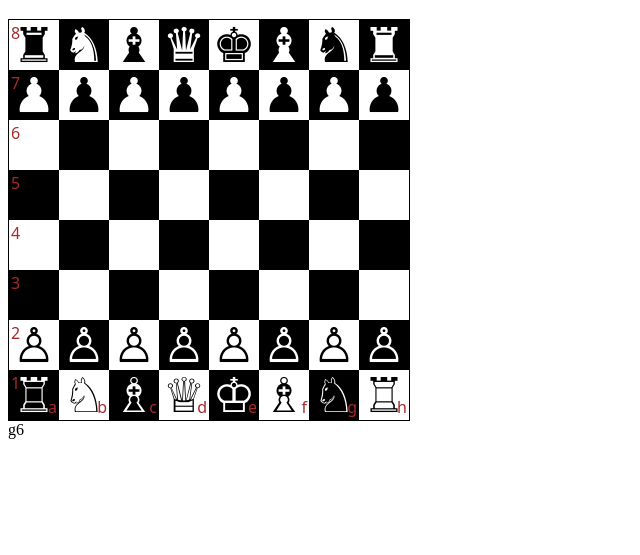
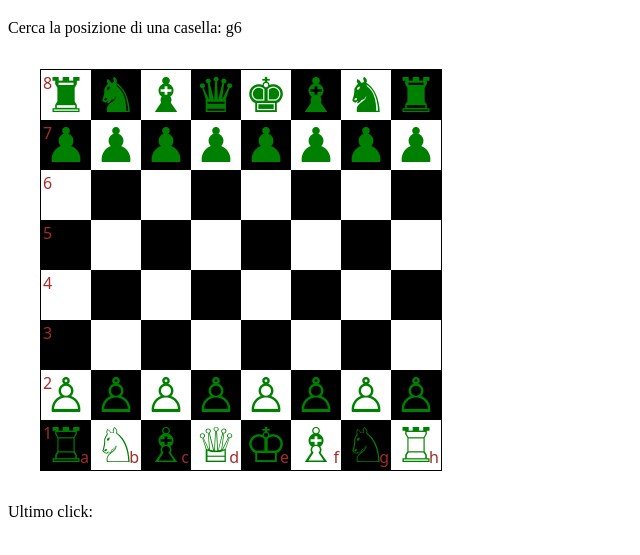
Before and after one commit to sensorario/lascacchiera, a website with bundled scripts: page index.html in a window 1280 px wide. Shown: the part 61-616 px from the top of the page, without its empty margins (0-640 px from the left). Built offline with nearby package versions, Linux system fonts and the light colour scheme.

Commit message:
feat(chess): add chessboard functionality with square generation and random position checking

```diff
--- a/chess.js
+++ /dev/null
@@ -1,127 +0,0 @@
-const state = {
-    selectedPosition: null,
-    randomPosition: null,
-    results: [],
-  };
-
-  const chessContainer = document.querySelector(".chess");
-  const columns = ["a", "b", "c", "d", "e", "f", "g", "h"];
-  const rows = [8, 7, 6, 5, 4, 3, 2, 1];
-
-  const generateRandomPosition = () => {
-    const randomColumn =
-      columns[Math.floor(Math.random() * columns.length)];
-    const randomRow = rows[Math.floor(Math.random() * rows.length)];
-    const randomPosition = `${randomColumn}${randomRow}`;
-    state.randomPosition = randomPosition;
-    document.querySelector(".random-position").innerHTML = randomPosition;
-  };
-
-  generateRandomPosition();
-
-  const check = () => {
-    if (state.selectedPosition == state.randomPosition) {
-      state.results.push("😊");
-      generateRandomPosition();
-    } else {
-      state.results.push("😢");
-    }
-
-    document.querySelector(".results").innerHTML =
-      state.results.join(" - ");
-  };
-
-  const clickHandler = (event) => {
-    let selectedPosition = event.target.dataset.position;
-    if (!selectedPosition) {
-      selectedPosition =
-        event.target.parentNode.getAttribute("data-position");
-    }
-    state.selectedPosition = selectedPosition;
-    document.querySelector(".selected-position").innerHTML =
-      selectedPosition;
-
-    check();
-  };
-
-  const createChessboard = () => {
-    for (let row of rows) {
-      for (let col of columns) {
-        const square = document.createElement("div");
-
-        const initialPositions = [
-          { position: "a2", piece: "♙" },
-          { position: "b2", piece: "♙" },
-          { position: "c2", piece: "♙" },
-          { position: "d2", piece: "♙" },
-          { position: "e2", piece: "♙" },
-          { position: "f2", piece: "♙" },
-          { position: "g2", piece: "♙" },
-          { position: "h2", piece: "♙" }, // White pawns
-          { position: "a7", piece: "♟" },
-          { position: "b7", piece: "♟" },
-          { position: "c7", piece: "♟" },
-          { position: "d7", piece: "♟" },
-          { position: "e7", piece: "♟" },
-          { position: "f7", piece: "♟" },
-          { position: "g7", piece: "♟" },
-          { position: "h7", piece: "♟" }, // Black pawns
-          { position: "a1", piece: "♖" },
-          { position: "h1", piece: "♖" }, // White rooks
-          { position: "a8", piece: "♜" },
-          { position: "h8", piece: "♜" }, // Black rooks
-          { position: "b1", piece: "♘" },
-          { position: "g1", piece: "♘" }, // White knights
-          { position: "b8", piece: "♞" },
-          { position: "g8", piece: "♞" }, // Black knights
-          { position: "c1", piece: "♗" },
-          { position: "f1", piece: "♗" }, // White bishops
-          { position: "c8", piece: "♝" },
-          { position: "f8", piece: "♝" }, // Black bishops
-          { position: "d1", piece: "♕" },
-          { position: "e1", piece: "♔" }, // White queen and king
-          { position: "d8", piece: "♛" },
-          { position: "e8", piece: "♚" }, // Black queen and king
-        ];
-
-        const piece = document.createElement("span");
-        piece.classList.add("piece");
-
-        const initialPosition = initialPositions.find(
-          (p) => p.position === `${col}${row}`
-        );
-        if (initialPosition) {
-          piece.innerHTML = initialPosition.piece;
-        }
-
-
-        square.appendChild(piece);
-
-        if (row === 1 ) {
-          const letter = document.createElement("span");
-          letter.classList.add("letter");
-          letter.innerHTML = col;
-          square.appendChild(letter);
-        }
-
-        if (col === "a") {
-          const number = document.createElement("span");
-          number.classList.add("number");
-          number.innerHTML = row;
-          square.appendChild(number);
-        }
-
-
-        square.classList.add("square");
-        square.classList.add(
-          (columns.indexOf(col) + row) % 2 === 0 ? "white" : "black",
-        );
-        square.dataset.position = `${col}${row}`;
-        square.addEventListener("click", clickHandler);
-
-        chessContainer.appendChild(square);
-      }
-    }
-  };
-
-  createChessboard();
--- a/index.html
+++ b/index.html
@@ -1,19 +1,24 @@
-<!DOCTYPE html>
+<!doctype html>
 <html lang="en">
   <head>
     <meta charset="UTF-8" />
     <meta name="viewport" content="width=device-width, initial-scale=1.0" />
     <title>Conoscere la scacchiera</title>
     <link rel="stylesheet" type="text/css" href="style.css" />
+    <script type="module" src="src/chess.js"></script>
   </head>
   <body>
     <h1>Conoscere la scacchiera</h1>
     <div class="chess-container">
+      <div class="label">
+        Cerca la posizione di una casella:
+        <span class="random-position"></span>
+      </div>
       <div class="chess"></div>
-      <div class="random-position"></div>
-      <div class="selected-position"></div>
+      <div class="label">
+        Ultimo click:
+        <span class="selected-position"></span>
+      </div>
       <div class="results"></div>
     </div>
-    <script type="text/javascript" src="chess.js"></script>
   </body>
-</html>
--- /dev/null
+++ b/jest.config.js
@@ -0,0 +1,3 @@
+module.exports = {
+    testEnvironment: "jsdom"
+};
--- /dev/null
+++ b/src/chess.js
@@ -0,0 +1,129 @@
+
+import square from './square.js';
+
+const state = {
+  selectedPosition: null,
+  randomPosition: null,
+  results: [],
+};
+
+const chessContainer = document.querySelector(".chess");
+const columns = ["a", "b", "c", "d", "e", "f", "g", "h"];
+const rows = [8, 7, 6, 5, 4, 3, 2, 1];
+
+const generateRandomPosition = () => {
+  const randomColumn =
+    columns[Math.floor(Math.random() * columns.length)];
+  const randomRow = rows[Math.floor(Math.random() * rows.length)];
+  const randomPosition = `${randomColumn}${randomRow}`;
+  state.randomPosition = randomPosition;
+  document.querySelector(".random-position").innerHTML = randomPosition;
+};
+
+generateRandomPosition();
+
+const check = () => {
+  if (state.selectedPosition == state.randomPosition) {
+    state.results.push("😊");
+    generateRandomPosition();
+  } else {
+    state.results.push("😢");
+  }
+
+  document.querySelector(".results").innerHTML =
+    state.results.join(" - ");
+};
+
+const clickHandler = (event) => {
+  let selectedPosition = event.target.dataset.position;
+  if (!selectedPosition) {
+    selectedPosition =
+      event.target.parentNode.getAttribute("data-position");
+  }
+  state.selectedPosition = selectedPosition;
+  document.querySelector(".selected-position").innerHTML =
+    selectedPosition;
+
+  check();
+};
+
+const createChessboard = () => {
+  for (let row of rows) {
+    for (let col of columns) {
+      const casella = square()
+
+      const initialPositions = [
+        { position: "a2", piece: "♙" },
+        { position: "b2", piece: "♙" },
+        { position: "c2", piece: "♙" },
+        { position: "d2", piece: "♙" },
+        { position: "e2", piece: "♙" },
+        { position: "f2", piece: "♙" },
+        { position: "g2", piece: "♙" },
+        { position: "h2", piece: "♙" }, // White pawns
+        { position: "a7", piece: "♟" },
+        { position: "b7", piece: "♟" },
+        { position: "c7", piece: "♟" },
+        { position: "d7", piece: "♟" },
+        { position: "e7", piece: "♟" },
+        { position: "f7", piece: "♟" },
+        { position: "g7", piece: "♟" },
+        { position: "h7", piece: "♟" }, // Black pawns
+        { position: "a1", piece: "♖" },
+        { position: "h1", piece: "♖" }, // White rooks
+        { position: "a8", piece: "♜" },
+        { position: "h8", piece: "♜" }, // Black rooks
+        { position: "b1", piece: "♘" },
+        { position: "g1", piece: "♘" }, // White knights
+        { position: "b8", piece: "♞" },
+        { position: "g8", piece: "♞" }, // Black knights
+        { position: "c1", piece: "♗" },
+        { position: "f1", piece: "♗" }, // White bishops
+        { position: "c8", piece: "♝" },
+        { position: "f8", piece: "♝" }, // Black bishops
+        { position: "d1", piece: "♕" },
+        { position: "e1", piece: "♔" }, // White queen and king
+        { position: "d8", piece: "♛" },
+        { position: "e8", piece: "♚" }, // Black queen and king
+      ];
+
+      const piece = document.createElement("span");
+      piece.classList.add("piece");
+
+      const initialPosition = initialPositions.find(
+        (p) => p.position === `${col}${row}`
+      );
+      if (initialPosition) {
+        piece.innerHTML = initialPosition.piece;
+      }
+
+
+      casella.appendChild(piece);
+
+      if (row === 1 ) {
+        const letter = document.createElement("span");
+        letter.classList.add("letter");
+        letter.innerHTML = col;
+        casella.appendChild(letter);
+      }
+
+      if (col === "a") {
+        const number = document.createElement("span");
+        number.classList.add("number");
+        number.innerHTML = row;
+        casella.appendChild(number);
+      }
+
+
+      casella.classList.add(
+        (columns.indexOf(col) + row) % 2 === 0 ? "white" : "black",
+      );
+      casella.dataset.position = `${col}${row}`;
+      casella.addEventListener("click", clickHandler);
+
+      chessContainer.appendChild(casella);
+    }
+  }
+};
+
+createChessboard();
--- /dev/null
+++ b/src/square.js
@@ -0,0 +1,8 @@
+
+
+export default function square() {
+    // Implementation of the square function
+    const square = document.createElement("div");
+    square.classList.add("square");
+    return square;
+  }
--- a/style.css
+++ b/style.css
@@ -4,6 +4,7 @@
     grid-template-rows: repeat(8, 50px);
     border: 1px solid black;
     width: 400px;
+    margin: 32px;
   }
 
 .square {
@@ -17,6 +18,7 @@
 
     .piece {
         z-index: 10;
+        color: green;
     }
 
     .letter {
```
Also changed, not shown: chess.test.js (added, +12 -0 lines), package.json (added, +11 -0 lines), 2 other files.
